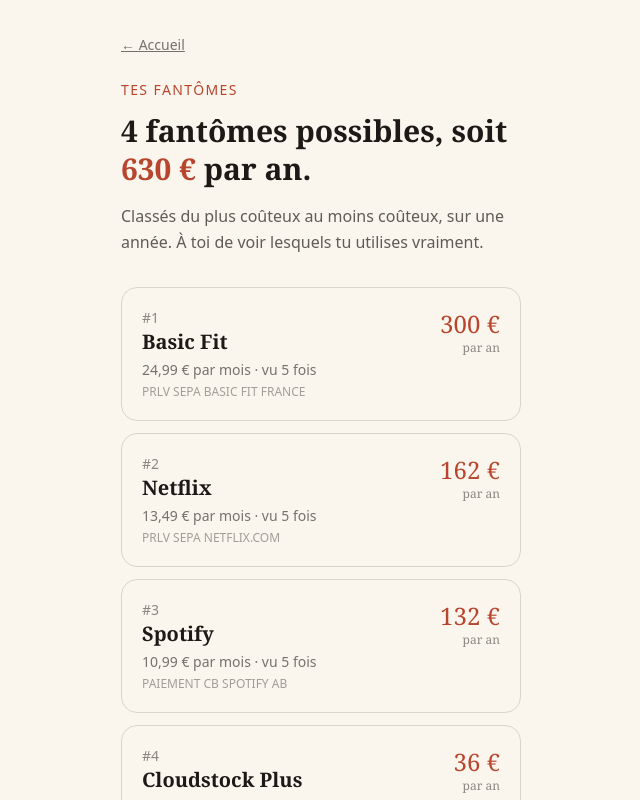
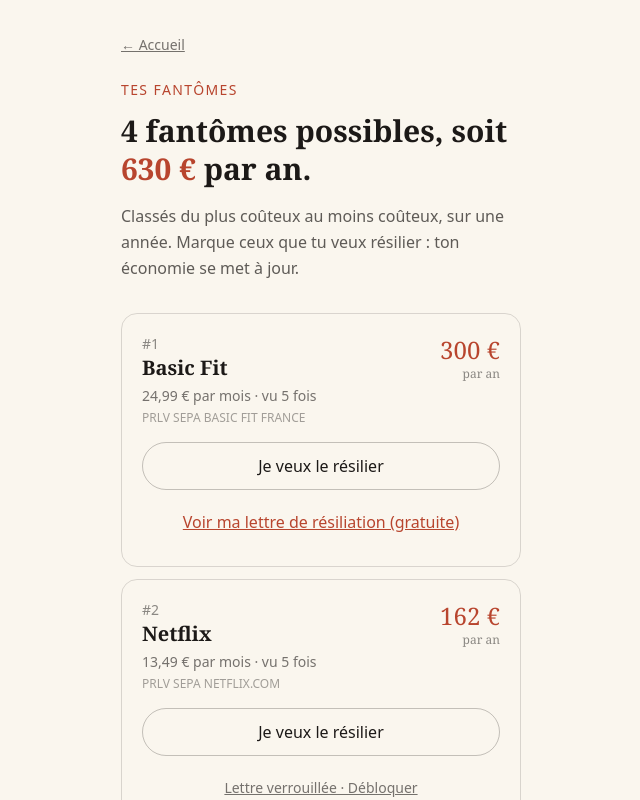
Before and after one commit to teddym95/Fant-me, a Next.js app: page /depot in a window 1280 px wide. Both pictures are taken after a click on the button "Essayer avec un exemple". Shown: the top 800 px of the page, without its empty margins (319-959 px from the left). Built offline with nearby package versions, Linux system fonts and the light colour scheme.

Commit message:
Update page.tsx

```diff
--- a/app/depot/page.tsx
+++ b/app/depot/page.tsx
@@ -257,9 +257,42 @@ function detecter(ops: Operation[]): Fantome[] {
   return resultats.sort((a, b) => b.annuel - a.annuel);
 }
 
+function lettre(f: Fantome): string {
+  const date = new Date().toLocaleDateString("fr-FR", {
+    day: "numeric",
+    month: "long",
+    year: "numeric",
+  });
+  return `[Prénom NOM]
+[Adresse]
+[Code postal Ville]
+
+${f.nom}
+Service résiliation
+
+[Ville], le ${date}
+
+Objet : résiliation de mon abonnement
+
+Madame, Monsieur,
+
+Je vous informe par la présente de ma décision de résilier l'abonnement ${f.nom} dont je suis titulaire (numéro de client ou de contrat : [à compléter]).
+
+Cette résiliation prend effet à la date la plus proche permise par les conditions de mon contrat. Merci de m'indiquer cette date par écrit et de me confirmer la prise en compte de ma demande.
+
+Je vous demande de ne plus procéder à aucun prélèvement après cette date.
+
+Je vous prie d'agréer, Madame, Monsieur, l'expression de mes salutations distinguées.
+
+[Prénom NOM]`;
+}
+
 export default function Depot() {
   const [fantomes, setFantomes] = useState<Fantome[] | null>(null);
   const [erreur, setErreur] = useState("");
+  const [resilies, setResilies] = useState<string[]>([]);
+  const [ouverte, setOuverte] = useState<string | null>(null);
+  const [copie, setCopie] = useState(false);
 
   function analyser(texte: string) {
     const ops = lireReleve(texte);
@@ -271,6 +304,8 @@ export default function Depot() {
       return;
     }
     setErreur("");
+    setResilies([]);
+    setOuverte(null);
     setFantomes(detecter(ops));
   }
 
@@ -288,12 +323,34 @@ export default function Depot() {
   function recommencer() {
     setFantomes(null);
     setErreur("");
+    setResilies([]);
+    setOuverte(null);
   }
 
-  const total = (fantomes ?? []).reduce((s, f) => s + f.annuel, 0);
+  function basculer(nom: string) {
+    setResilies((r) =>
+      r.includes(nom) ? r.filter((n) => n !== nom) : [...r, nom]
+    );
+  }
+
+  async function copier(texte: string) {
+    try {
+      await navigator.clipboard.writeText(texte);
+      setCopie(true);
+      setTimeout(() => setCopie(false), 2000);
+    } catch {
+      setCopie(false);
+    }
+  }
+
+  const liste = fantomes ?? [];
+  const total = liste.reduce((s, f) => s + f.annuel, 0);
+  const choisis = liste.filter((f) => resilies.includes(f.nom));
+  const economie = choisis.reduce((s, f) => s + f.annuel, 0);
+  const verrouilles = choisis.filter((f) => f.nom !== liste[0]?.nom).length;
 
   return (
-    <main className="mx-auto max-w-md px-6 pb-16 pt-8">
+    <main className="mx-auto max-w-md px-6 pb-44 pt-8">
       <Link href="/" className="text-sm text-[#1c1917]/60 underline">
         ← Accueil
       </Link>
@@ -347,7 +404,7 @@ export default function Depot() {
           <p className="mt-6 text-sm font-medium uppercase tracking-widest text-[#b8452e]">
             Tes fantômes
           </p>
-          {fantomes.length === 0 ? (
+          {liste.length === 0 ? (
             <>
               <h1 className="mt-3 font-serif text-3xl font-bold leading-tight">
                 Aucun prélèvement récurrent repéré.
@@ -360,19 +417,21 @@ export default function Depot() {
           ) : (
             <>
               <h1 className="mt-3 font-serif text-3xl font-bold leading-tight">
-                {fantomes.length}{" "}
-                {fantomes.length > 1 ? "fantômes possibles" : "fantôme possible"}
+                {liste.length}{" "}
+                {liste.length > 1 ? "fantômes possibles" : "fantôme possible"}
                 , soit{" "}
                 <span className="text-[#b8452e]">{eur0.format(total)}</span> par
                 an.
               </h1>
               <p className="mt-4 leading-relaxed text-[#1c1917]/70">
-                Classés du plus coûteux au moins coûteux, sur une année. À toi
-                de voir lesquels tu utilises vraiment.
+                Classés du plus coûteux au moins coûteux, sur une année. Marque
+                ceux que tu veux résilier : ton économie se met à jour.
               </p>
 
               <ul className="mt-8 space-y-3">
-                {fantomes.map((f, i) => (
+                {liste.map((f, i) => {
+                  const pris = resilies.includes(f.nom);
+                  return (
                     <li
                       key={f.nom}
                       className="rounded-2xl border border-[#1c1917]/15 p-5"
@@ -384,8 +443,8 @@ export default function Depot() {
                             {f.nom}
                           </h2>
                           <p className="mt-1 text-sm text-[#1c1917]/60">
-                          {eur2.format(f.mensuel)} par mois · vu {f.occurrences}{" "}
-                          fois
+                            {eur2.format(f.mensuel)} par mois · vu{" "}
+                            {f.occurrences} fois
                           </p>
                           <p className="mt-1 text-xs text-[#1c1917]/40">
                             {f.libelle}
@@ -398,8 +457,60 @@ export default function Depot() {
                           </span>
                         </p>
                       </div>
+
+                      <div className="mt-4 flex flex-col gap-2">
+                        <button
+                          onClick={() => basculer(f.nom)}
+                          className={`min-h-12 rounded-full border px-4 font-medium ${
+                            pris
+                              ? "border-[#1c1917] bg-[#1c1917] text-[#faf6ee]"
+                              : "border-[#1c1917]/25"
+                          }`}
+                        >
+                          {pris ? "Je le résilie" : "Je veux le résilier"}
+                        </button>
+
+                        {i === 0 ? (
+                          <button
+                            onClick={() =>
+                              setOuverte(ouverte === f.nom ? null : f.nom)
+                            }
+                            className="min-h-12 rounded-full px-4 font-medium text-[#b8452e] underline"
+                          >
+                            {ouverte === f.nom
+                              ? "Masquer la lettre"
+                              : "Voir ma lettre de résiliation (gratuite)"}
+                          </button>
+                        ) : (
+                          <Link
+                            href="/tarifs"
+                            className="flex min-h-12 items-center justify-center rounded-full px-4 text-sm text-[#1c1917]/60 underline"
+                          >
+                            Lettre verrouillée · Débloquer
+                          </Link>
+                        )}
+                      </div>
+
+                      {i === 0 && ouverte === f.nom && (
+                        <div className="mt-4">
+                          <pre className="whitespace-pre-wrap rounded-2xl bg-[#1c1917]/5 p-4 font-sans text-sm leading-relaxed">
+                            {lettre(f)}
+                          </pre>
+                          <p className="mt-2 text-xs text-[#1c1917]/50">
+                            Complète les parties entre crochets avant
+                            d&apos;envoyer.
+                          </p>
+                          <button
+                            onClick={() => copier(lettre(f))}
+                            className="mt-3 flex min-h-12 w-full items-center justify-center rounded-full bg-[#1c1917] px-4 font-semibold text-[#faf6ee]"
+                          >
+                            {copie ? "Copiée" : "Copier la lettre"}
+                          </button>
+                        </div>
+                      )}
                     </li>
-                ))}
+                  );
+                })}
               </ul>
             </>
           )}
@@ -410,6 +521,29 @@ export default function Depot() {
           >
             Analyser un autre fichier
           </button>
+
+          {choisis.length > 0 && (
+            <div className="fixed inset-x-0 bottom-0 border-t border-[#1c1917]/15 bg-[#faf6ee] px-6 py-4">
+              <div className="mx-auto max-w-md">
+                <p className="text-center">
+                  Économie en résiliant :{" "}
+                  <span className="font-serif text-xl font-bold text-[#b8452e]">
+                    {eur0.format(economie)}
+                  </span>{" "}
+                  par an
+                </p>
+                {verrouilles > 0 && (
+                  <Link
+                    href="/tarifs"
+                    className="mt-3 flex min-h-12 w-full items-center justify-center rounded-full bg-[#1c1917] px-4 font-semibold text-[#faf6ee]"
+                  >
+                    Débloquer {verrouilles}{" "}
+                    {verrouilles > 1 ? "lettres" : "lettre"}
+                  </Link>
+                )}
+              </div>
+            </div>
+          )}
         </>
       )}
     </main>
```
Lines whose indentation alone changed are shown as unchanged.
